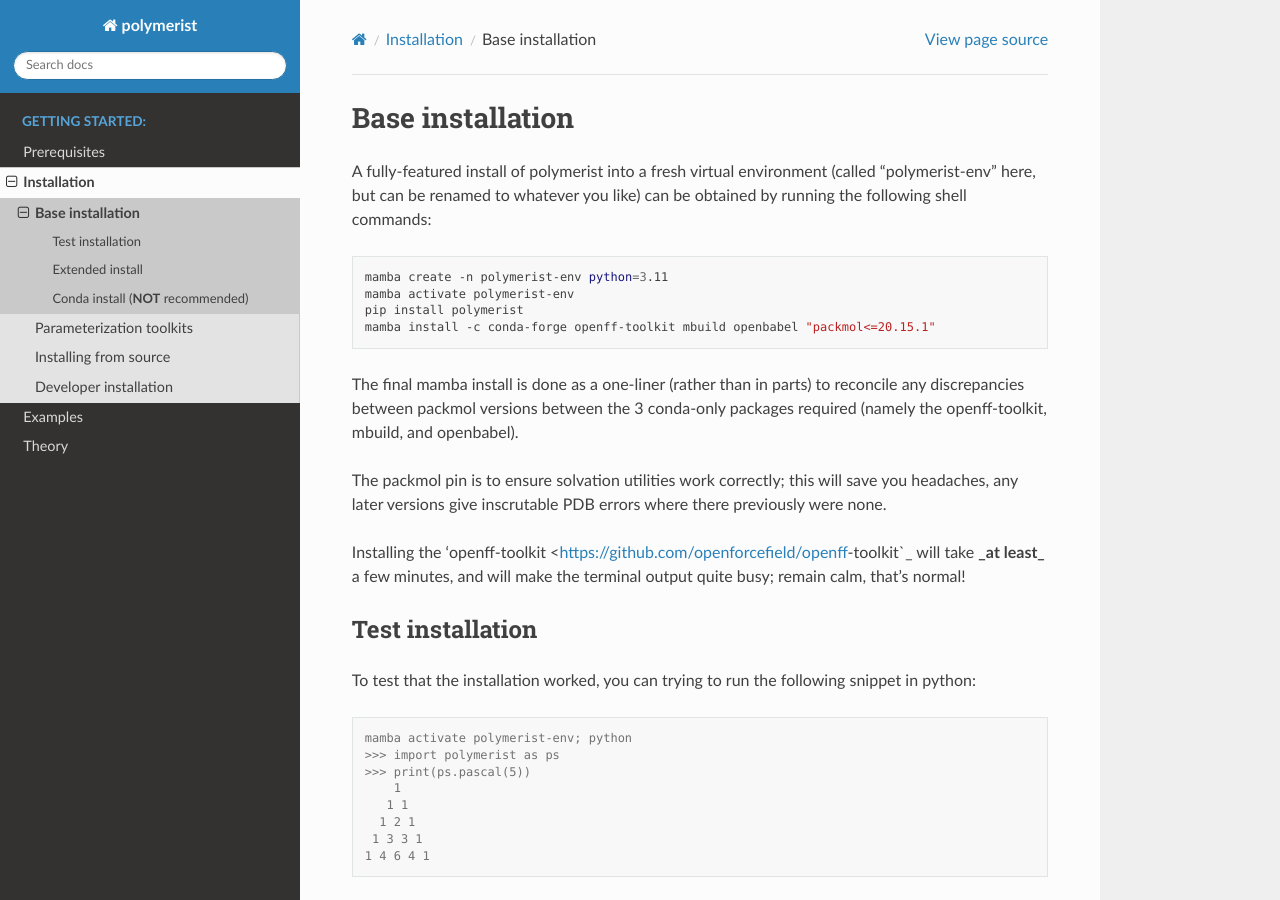
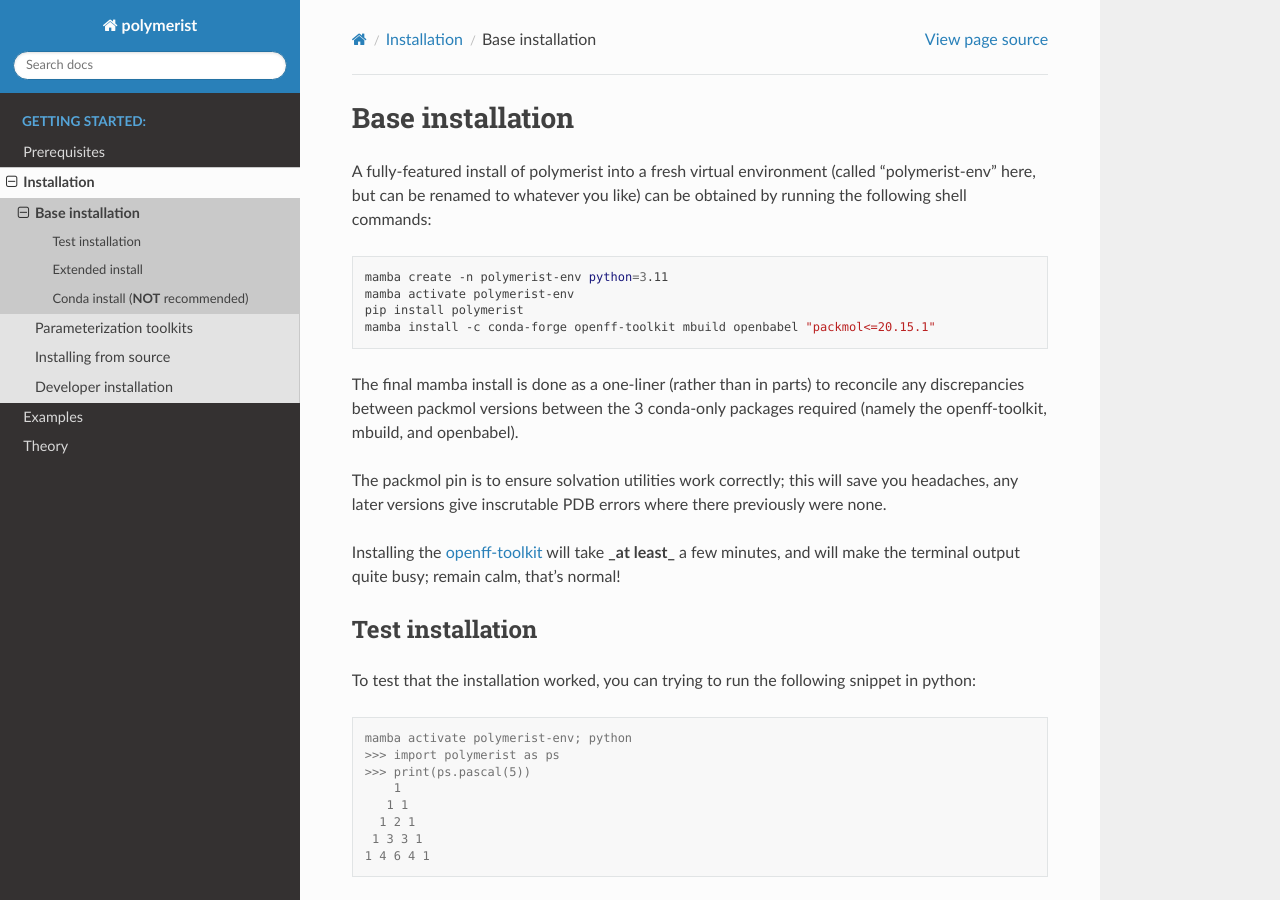
Before and after one commit to timbernat/polymerist, a Sphinx documentation site: the page built from docs/installation/base.rst, in a window 1280 px wide and 900 px high. Built offline with Sphinx 7.4.7 and the Read the Docs theme 3.1.0, drawn with Linux system fonts in a browser that asks for light colours; the version number could not be read and is left out.

Commit message:
Fixed malformed openff-toolkit link in installation/base.rst

```diff
--- a/docs/conf.py
+++ b/docs/conf.py
@@ -24,8 +24,10 @@
 
 # project = 'Polymer-Oriented LibrarY of Monomer Expression Rules and In-silico Synthesis Tools'
 project = 'polymerist'
-copyright = ("2024, Timotej Bernat. Project structure based on the "
-             "Computational Molecular Science Python Cookiecutter version 1.1")
+copyright = (
+    "2024, Timotej Bernat. Project structure based on the "
+    "Computational Molecular Science Python Cookiecutter version 1.1"
+)
 author = 'Timotej Bernat'
 
 # The short X.Y version
--- a/docs/installation/base.rst
+++ b/docs/installation/base.rst
@@ -19,7 +19,7 @@
 The packmol pin is to ensure solvation utilities work correctly; this will save you headaches,
 any later versions give inscrutable PDB errors where there previously were none.
 
-Installing the 'openff-toolkit <https://github.com/openforcefield/openff-toolkit`_ will take
+Installing the `openff-toolkit <https://github.com/openforcefield/openff-toolkit/>`_ will take
 **_at least_** a few minutes, and will make the terminal output quite busy; remain calm, that's normal!
 
 Test installation
```
